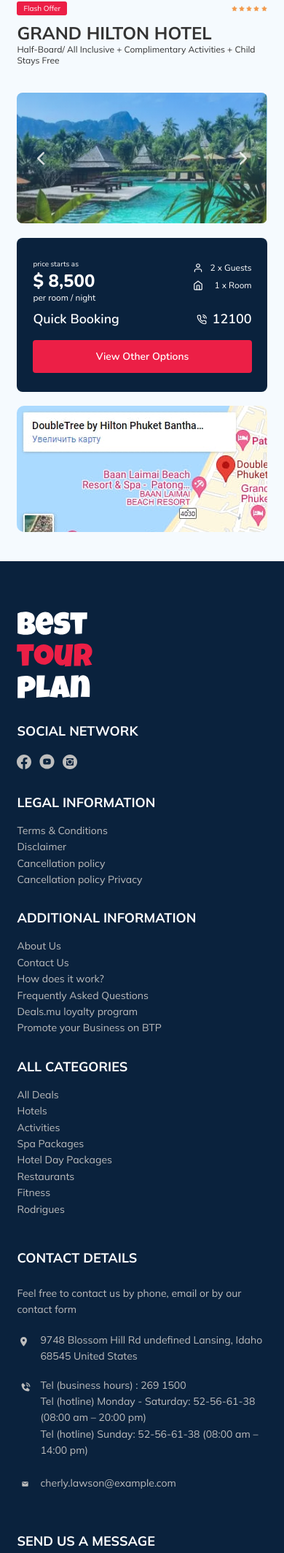
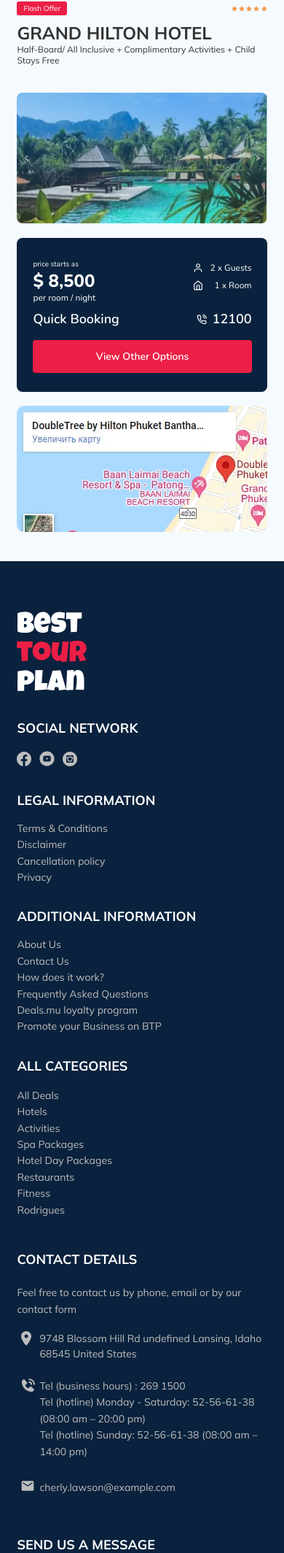
Before and after one commit to JuliaKhayrulina/tour-plan, a PHP site: page /hotel-day-packages.php in a window 390 px wide. Shown: the part 131-2259 px from the top of the page at 73% size. Run offline with PHP 8.4, Linux system fonts and the light colour scheme; some libraries are stand-ins or nearby versions.

Commit message:
fix: corrected the footer section

```diff
--- a/footer.php
+++ b/footer.php
@@ -12,7 +12,7 @@
             </a>
           </div>
           <div class="footer__nav footer__categories">
-            <h3 class="footer__title">All categories</h3>
+            <h3 class="footer__title footer__title--mb-categories">All categories</h3>
             <ul class="footer__list">
               <li class="footer__item"><a href="#" class="footer__item-link">All Deals</a></li>
               <li class="footer__item"><a href="#" class="footer__item-link">Hotels</a></li>
@@ -72,7 +72,7 @@
                 <a href="#" class="footer__item-link">Cancellation policy </a>
               </li>
               <li class="footer__item">
-                <a href="#" class="footer__item-link">Cancellation policy Privacy</a>
+                <a href="#" class="footer__item-link">Privacy</a>
               </li>
             </ul>
           </div>
@@ -81,7 +81,7 @@
             <p class="footer__text">
               Feel free to contact us by phone, email or by our contact form
             </p>
-            <ul class="footer__list">
+            <ul class="footer__list footer__list-info">
               <li class="footer__item footer__item--mb-2">
                 <div class="footer__icon-wrapper">
                   <img src="./img/map-marker.svg" alt="icon: placemark" class="footer__icon" width="14" height="20" loading="lazy"/>
--- a/sass/_media.sass
+++ b/sass/_media.sass
@@ -136,14 +136,17 @@
   .footer
     padding-top: 73px
     &-wrapper
-      grid-template-columns: 27.5% 42.5% 28.8%
-      row-gap: 37px
+      grid-template-columns: 26.5% 43.5% 28.8%
+      row-gap: 46px
     &__logo
-      width: 104px
+      width: 98px
       grid-row: 1 / 2
       grid-column: span 1
+      &-img
+        height: 109px
     &__social
       &-network
+        padding-top: 5px
         align-self: center
         grid-row: 1 / 2
         grid-column: span 2
@@ -151,9 +154,11 @@
       grid-row: 2 / 3
       grid-column: 1 / 2
     &__additional
+      padding-left: 14px
       grid-row: 2 / 3
       grid-column: 2 / 3
     &__legal
+      padding-left: 8px
       grid-row: 2 / 3
       grid-column: 3 / 4
     &__contact-details
@@ -164,14 +169,28 @@
       grid-column: 1 / 4
       width: 78%
     &__title
+      &--mb-categories
+        margin-bottom: 18px
       &--mt-contact
-        margin-top: 27px
+        margin-top: 18px
+        margin-bottom: 23px
       &--mb-message
-        margin-bottom: 38px
-    &__icon
-      padding-left: 8px
+        margin-bottom: 44px
+        line-height: 9px
+    &__text
+      margin-bottom: 26px
+      &-info
+        line-height: 10px
+      &--mb-2
+        margin-bottom: 15px
+    &__list
+      &-info
+        padding-left: 6px
+    &__item
+      &-info
+        line-height: 10px
     &-bottom
-      padding-top: 20px
+      padding: 8px 0 6px 0
       &__inner
         width: 100%
   .modal
@@ -362,9 +381,11 @@
         grid-row: 2 / 3
         grid-column: 1 / 2
     &__legal
+      padding: 0
       grid-row: 3 / 4
       grid-column: 1 / 2
     &__additional
+      padding: 0
       grid-row: 4 / 5
       grid-column: 1 / 2
     &__categories
@@ -446,6 +467,12 @@
       &__btn
         width: 100%
         max-width: 100%
+  .footer
+    &__item
+      &-info
+        line-height: 21px
+      &--mb-2
+        margin-bottom: 22px
   .modal
     &__dialog
       padding: 23px 38px
@@ -510,6 +537,14 @@
         margin-right: 0
     &__slider
       margin-bottom: 20px
+      &-button
+        width: 12px
+        height: 12px
+        background-size: 4px
+        &--next
+          right: 7px
+        &--prev
+          left: 7px
     &__swiper-container
       height: 179px
     &-inner
@@ -574,7 +609,7 @@
         grid-template-rows: repeat(auto-fit, minmax(200px, 250px))
   .footer
     &-wrapper
-      row-gap: 30px
+      row-gap: 31px
     &__social
       &-network
         flex-direction: column
@@ -585,18 +620,15 @@
       &--mt-contact
         margin-top: 14px
       &--mb-message
-        margin-bottom: 17px
+        margin-bottom: 24px
+        margin-top: 10px
     &__text
       margin-bottom: 19px
     &__icon
       &-wrapper
-        min-width: 32px
+        min-width: 25px
     &__contact-details
-      margin-bottom: 10px
       max-width: 100%
-    &__icon
-      padding-left: 5px
-      padding-top: 7px
     &__form
       &-group
         margin-bottom: 13px
--- a/sass/blocks/_reviews.sass
+++ b/sass/blocks/_reviews.sass
@@ -35,6 +35,7 @@
         bottom: 113px
         right: 60px
         background: url(../img/quote-right.svg) no-repeat
+        z-index: 0
     &__profile
       display: flex
       flex-direction: column
@@ -57,6 +58,7 @@
       font-size: 10px
       line-height: 11px
     &__text
+      position: relative
       padding: 0 35px 0 35px
       max-width: 607px
       max-height: 130px
@@ -64,6 +66,7 @@
       line-height: 18px
       text-align: justify
       overflow: auto
+      z-index: 1
   &__slider
     max-width: 731px
     &-button
```
Also changed, not shown: css/style.css (+59 -18 lines), css/style.min.css, 2 other files.
